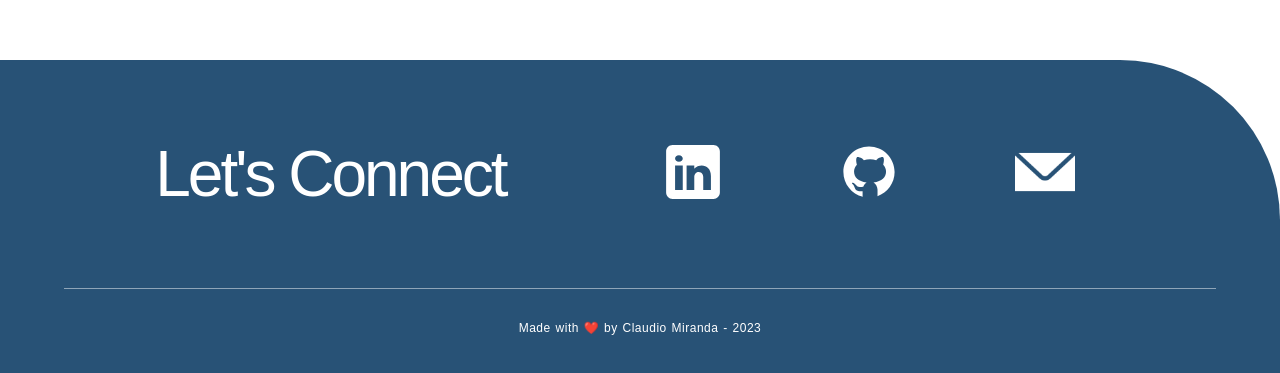
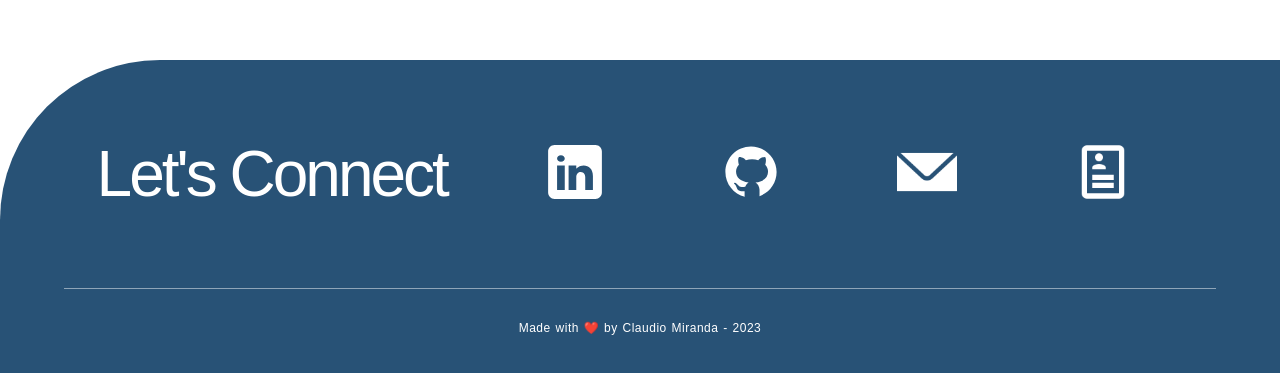
Before and after one commit to CodingClauds/Portfolio, a React (Create React App) app: page / in a window 1280 px wide. Shown: the part 2726-3099 px from the top of the page. Built offline with nearby package versions, Linux system fonts and the light colour scheme.

Commit message:
Footer-FR; refresh design with PDF download

```diff
--- a/src/components/Footer/Footer.js
+++ b/src/components/Footer/Footer.js
@@ -1,10 +1,25 @@
 import "./Footer.scss";
-import github from "../../assets/images/social-icons/github-white.svg";
-import linkedin from "../../assets/images/social-icons/linkedin-white.svg";
-import email from "../../assets/images/social-icons/email-white.png";
+import githubIcon from "../../assets/images/social-icons/github-white.svg";
+import linkedinIcon from "../../assets/images/social-icons/linkedin-white.svg";
+import emailIcon from "../../assets/images/social-icons/email-white.png";
+import resumeIcon from "../../assets/images/social-icons/resume.png";
 
 export default function Footer({ myRefContact }) {
   const today = new Date().getFullYear();
+
+  const downloadPDF = () => {
+    fetch("resume-claudio-miranda.pdf").then((res) => {
+      res.blob().then((blob) => {
+        // Creating new object of PDF file
+        const fileURL = window.URL.createObjectURL(blob);
+        // Setting various property values
+        let alink = document.createElement("a");
+        alink.href = fileURL;
+        alink.download = "resume-claudio-miranda.pdf";
+        alink.click();
+      });
+    });
+  };
 
   return (
     <>
@@ -18,19 +33,34 @@ export default function Footer({ myRefContact }) {
             >
               <img
                 className="contact__handle"
-                src={linkedin}
+                src={linkedinIcon}
                 alt="linkedin icon"
               />
             </a>
             <a className="contact__link" href="https://github.com/CodingClauds">
-              <img className="contact__handle" src={github} alt="github icon" />
+              <img
+                className="contact__handle"
+                src={githubIcon}
+                alt="github icon"
+              />
             </a>
             <a
               className="contact__link"
               href="mailto:claudio.000.miranda@gmail.com"
             >
-              <img className="contact__handle" src={email} alt="email icon" />
+              <img
+                className="contact__handle"
+                src={emailIcon}
+                alt="email icon"
+              />
             </a>
+            <button className="contact__link" onClick={downloadPDF}>
+              <img
+                className="contact__handle"
+                src={resumeIcon}
+                alt="Resume Icon"
+              />
+            </button>
           </div>
 
           <div className="site-footer-divider"></div>
--- a/src/components/Footer/Footer.scss
+++ b/src/components/Footer/Footer.scss
@@ -3,10 +3,10 @@
 
 .contact {
   background-color: $background-footer;
-  border-radius: 0px 5rem 0px 0px;
+  border-radius: 5rem 0 0 0;
 
   @include desktop {
-    border-radius: 0px 10rem 0px 0px;
+    border-radius: 10rem 0 0 0;
   }
   &__container {
     padding-top: 32px;
@@ -44,6 +44,10 @@
   }
 
   &__link {
+    background-color: transparent;
+    border: none;
+    cursor: pointer;
+
     @include tablet {
       padding: 0 3rem;
     }
```
